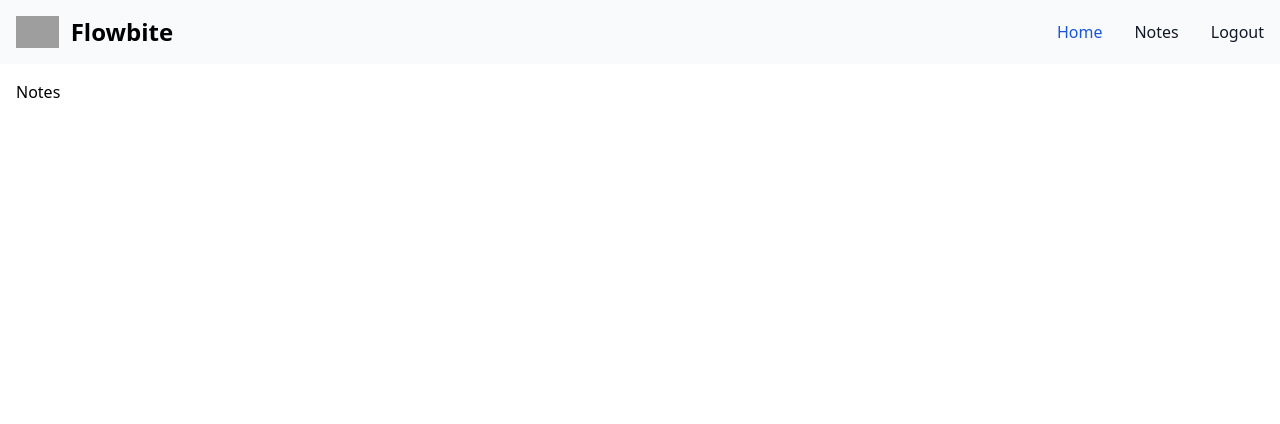
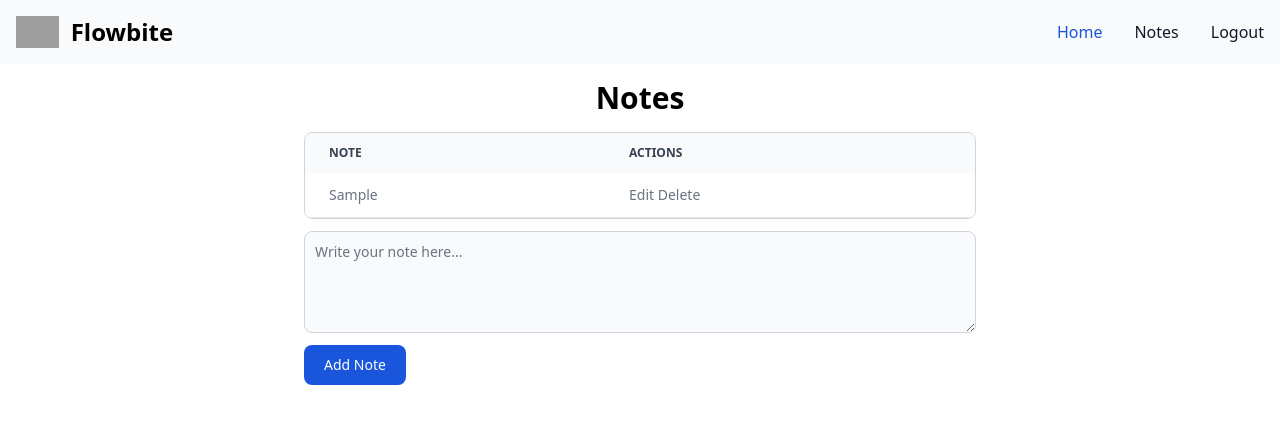
Before and after one commit to Nuri1977/flask-tutorial-tim, a Flask app: page /notes in a window 1280 px wide. Shown: the top 424 px of the page. Run offline with Flask 3, Linux system fonts and the light colour scheme; a user stored in the database is signed in; tables that the repository leaves empty hold one stand-in row (values such as "Sample post"); style sheets or scripts are compiled from the project's sources; some libraries are stand-ins or nearby versions; grey boxes are pictures that could not be loaded.

Commit message:
Render and add notes

```diff
--- a/website/templates/flash.html
+++ b/website/templates/flash.html
@@ -2,34 +2,48 @@
 {% if messages %}
 {% for category, message in messages %}
 {% if category == 'error' %}
-        <div id="toast-danger" class="flex items-center w-full max-w-xs p-4 mb-4 text-gray-500 bg-white rounded-lg shadow dark:text-gray-400 dark:bg-gray-800" role="alert">
-          <div class="inline-flex items-center justify-center flex-shrink-0 w-8 h-8 text-red-500 bg-red-100 rounded-lg dark:bg-red-800 dark:text-red-200">
+<div id="toast-danger"
+  class="fixed top-[80px] right-5 flex items-center w-full max-w-xs p-4 mb-4 text-gray-500 bg-white rounded-lg shadow dark:text-gray-400 dark:bg-gray-800"
+  role="alert">
+  <div
+    class="inline-flex items-center justify-center flex-shrink-0 w-8 h-8 text-red-500 bg-red-100 rounded-lg dark:bg-red-800 dark:text-red-200">
     <svg class="w-5 h-5" aria-hidden="true" xmlns="http://www.w3.org/2000/svg" fill="currentColor" viewBox="0 0 20 20">
-                  <path d="M10 .5a9.5 9.5 0 1 0 9.5 9.5A9.51 9.51 0 0 0 10 .5Zm3.707 11.793a1 1 0 1 1-1.414 1.414L10 11.414l-2.293 2.293a1 1 0 0 1-1.414-1.414L8.586 10 6.293 7.707a1 1 0 0 1 1.414-1.414L10 8.586l2.293-2.293a1 1 0 0 1 1.414 1.414L11.414 10l2.293 2.293Z"/>
+      <path
+        d="M10 .5a9.5 9.5 0 1 0 9.5 9.5A9.51 9.51 0 0 0 10 .5Zm3.707 11.793a1 1 0 1 1-1.414 1.414L10 11.414l-2.293 2.293a1 1 0 0 1-1.414-1.414L8.586 10 6.293 7.707a1 1 0 0 1 1.414-1.414L10 8.586l2.293-2.293a1 1 0 0 1 1.414 1.414L11.414 10l2.293 2.293Z" />
     </svg>
     <span class="sr-only">Error icon</span>
   </div>
   <div class="ml-3 text-sm font-normal">{{ message }}</div>
-          <button type="button" class="ml-auto -mx-1.5 -my-1.5 bg-white text-gray-400 hover:text-gray-900 rounded-lg focus:ring-2 focus:ring-gray-300 p-1.5 hover:bg-gray-100 inline-flex items-center justify-center h-8 w-8 dark:text-gray-500 dark:hover:text-white dark:bg-gray-800 dark:hover:bg-gray-700" data-dismiss-target="#toast-danger" aria-label="Close">
+  <button type="button"
+    class="ml-auto -mx-1.5 -my-1.5 bg-white text-gray-400 hover:text-gray-900 rounded-lg focus:ring-2 focus:ring-gray-300 p-1.5 hover:bg-gray-100 inline-flex items-center justify-center h-8 w-8 dark:text-gray-500 dark:hover:text-white dark:bg-gray-800 dark:hover:bg-gray-700"
+    data-dismiss-target="#toast-danger" aria-label="Close">
     <span class="sr-only">Close</span>
     <svg class="w-3 h-3" aria-hidden="true" xmlns="http://www.w3.org/2000/svg" fill="none" viewBox="0 0 14 14">
-                  <path stroke="currentColor" stroke-linecap="round" stroke-linejoin="round" stroke-width="2" d="m1 1 6 6m0 0 6 6M7 7l6-6M7 7l-6 6"/>
+      <path stroke="currentColor" stroke-linecap="round" stroke-linejoin="round" stroke-width="2"
+        d="m1 1 6 6m0 0 6 6M7 7l6-6M7 7l-6 6" />
     </svg>
   </button>
 </div>
 {% else %}
-        <div id="toast-success" class="flex items-center w-full max-w-xs p-4 mb-4 text-gray-500 bg-white rounded-lg shadow dark:text-gray-400 dark:bg-gray-800" role="alert">
-          <div class="inline-flex items-center justify-center flex-shrink-0 w-8 h-8 text-green-500 bg-green-100 rounded-lg dark:bg-green-800 dark:text-green-200">
+<div id="toast-success"
+  class="fixed top-[80px] right-5 flex items-center w-full max-w-xs p-4 mb-4 text-gray-500 bg-white rounded-lg shadow dark:text-gray-400 dark:bg-gray-800"
+  role="alert">
+  <div
+    class="inline-flex items-center justify-center flex-shrink-0 w-8 h-8 text-green-500 bg-green-100 rounded-lg dark:bg-green-800 dark:text-green-200">
     <svg class="w-5 h-5" aria-hidden="true" xmlns="http://www.w3.org/2000/svg" fill="currentColor" viewBox="0 0 20 20">
-                  <path d="M10 .5a9.5 9.5 0 1 0 9.5 9.5A9.51 9.51 0 0 0 10 .5Zm3.707 8.207-4 4a1 1 0 0 1-1.414 0l-2-2a1 1 0 0 1 1.414-1.414L9 10.586l3.293-3.293a1 1 0 0 1 1.414 1.414Z"/>
+      <path
+        d="M10 .5a9.5 9.5 0 1 0 9.5 9.5A9.51 9.51 0 0 0 10 .5Zm3.707 8.207-4 4a1 1 0 0 1-1.414 0l-2-2a1 1 0 0 1 1.414-1.414L9 10.586l3.293-3.293a1 1 0 0 1 1.414 1.414Z" />
     </svg>
     <span class="sr-only">Check icon</span>
   </div>
   <div class="ml-3 text-sm font-normal">{{ message }}</div>
-          <button type="button" class="ml-auto -mx-1.5 -my-1.5 bg-white text-gray-400 hover:text-gray-900 rounded-lg focus:ring-2 focus:ring-gray-300 p-1.5 hover:bg-gray-100 inline-flex items-center justify-center h-8 w-8 dark:text-gray-500 dark:hover:text-white dark:bg-gray-800 dark:hover:bg-gray-700" data-dismiss-target="#toast-success" aria-label="Close">
+  <button type="button"
+    class="ml-auto -mx-1.5 -my-1.5 bg-white text-gray-400 hover:text-gray-900 rounded-lg focus:ring-2 focus:ring-gray-300 p-1.5 hover:bg-gray-100 inline-flex items-center justify-center h-8 w-8 dark:text-gray-500 dark:hover:text-white dark:bg-gray-800 dark:hover:bg-gray-700"
+    data-dismiss-target="#toast-success" aria-label="Close">
     <span class="sr-only">Close</span>
     <svg class="w-3 h-3" aria-hidden="true" xmlns="http://www.w3.org/2000/svg" fill="none" viewBox="0 0 14 14">
-                  <path stroke="currentColor" stroke-linecap="round" stroke-linejoin="round" stroke-width="2" d="m1 1 6 6m0 0 6 6M7 7l6-6M7 7l-6 6"/>
+      <path stroke="currentColor" stroke-linecap="round" stroke-linejoin="round" stroke-width="2"
+        d="m1 1 6 6m0 0 6 6M7 7l6-6M7 7l-6 6" />
     </svg>
   </button>
 </div>
--- a/website/templates/notes.html
+++ b/website/templates/notes.html
@@ -1,6 +1,50 @@
 {% extends "layout.html" %}
 {% block title %}Notes{% endblock%}
 {% block content %}
-<h1>Notes</h1>
+
+
+<section class="max-w-2xl m-auto ">
+  <h3 class="text-3xl text-center font-bold dark:text-white mb-4">Notes</h3>
+
+  <div class="relative overflow-x-auto rounded-lg border border-gray-300 mb-3">
+    <table class="w-full text-sm text-left  text-gray-500 dark:text-gray-400">
+      <thead class="text-xs text-gray-700 uppercase bg-gray-50 dark:bg-gray-700 dark:text-gray-400">
+        <tr>
+          <th scope="col" class="px-6 py-3">
+            Note
+          </th>
+          <th scope="col" class="px-6 py-3">
+            Actions
+          </th>
+        </tr>
+      </thead>
+      <tbody>
+        {% for note in user.notes %}
+        <tr class="bg-white border-b dark:bg-gray-800 dark:border-gray-700">
+          <td class="px-6 py-3">
+            {{ note.data }}
+          </td>
+          <td class="px-6 py-3">
+            Edit Delete
+          </td>
+        </tr>
+
+        {% endfor %}
+
+      </tbody>
+    </table>
+  </div>
+
+  <form method="post">
+    <textarea id="data" name="data" rows="4"
+      class="block p-2.5 mb-3 w-full text-sm text-gray-900 bg-gray-50 rounded-lg border border-gray-300 focus:ring-blue-500 focus:border-blue-500 dark:bg-gray-700 dark:border-gray-600 dark:placeholder-gray-400 dark:text-white dark:focus:ring-blue-500 dark:focus:border-blue-500"
+      placeholder="Write your note here..."></textarea>
+
+    <button type="submit"
+      class="text-white bg-blue-700 hover:bg-blue-800 focus:ring-4 focus:outline-none focus:ring-blue-300 font-medium rounded-lg text-sm px-5 py-2.5 text-center dark:bg-blue-600 dark:hover:bg-blue-700 dark:focus:ring-blue-800">Add
+      Note</button>
+  </form>
+</section>
+
 
 {% endblock %}
--- a/website/views.py
+++ b/website/views.py
@@ -1,5 +1,8 @@
-from flask import Blueprint, render_template, url_for, redirect
+from flask import Blueprint, render_template, url_for, redirect, request, flash
 from flask_login import login_required, current_user
+from .models import Note
+from .database import db
+
 
 views = Blueprint('views', __name__)
 
@@ -7,7 +10,21 @@ views = Blueprint('views', __name__)
 def home():
     return render_template("home.html", user = current_user)
 
-@views.route('/notes')
+@views.route('/notes', methods=['GET', 'POST'])
 @login_required
 def notes():
+    if request.method == 'POST':
+        data = request.form.get('data')
+
+        if len(data) < 2:
+            flash('Note is too short!', category='error')
+        else:
+            newNote = Note(data=data, user_id=current_user.id)
+            db.session.add(newNote)
+            db.session.commit()
+            flash('Note added!', category='seccess')
+
+        # Redirect to the GET route after processing the form submission
+        return redirect(url_for('views.notes'))
+
     return render_template("notes.html", user = current_user)
```
Also changed, not shown: 1 other file. Lines whose indentation alone changed are shown as unchanged.
